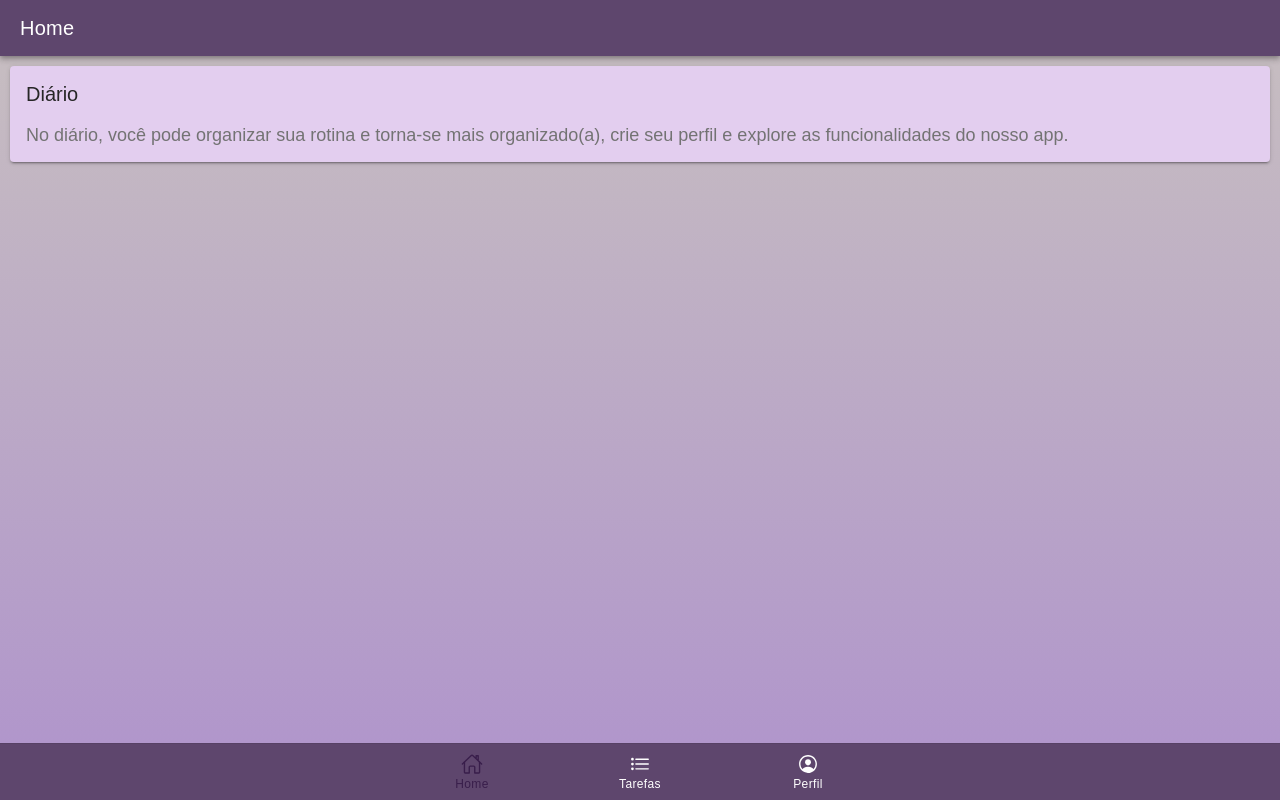
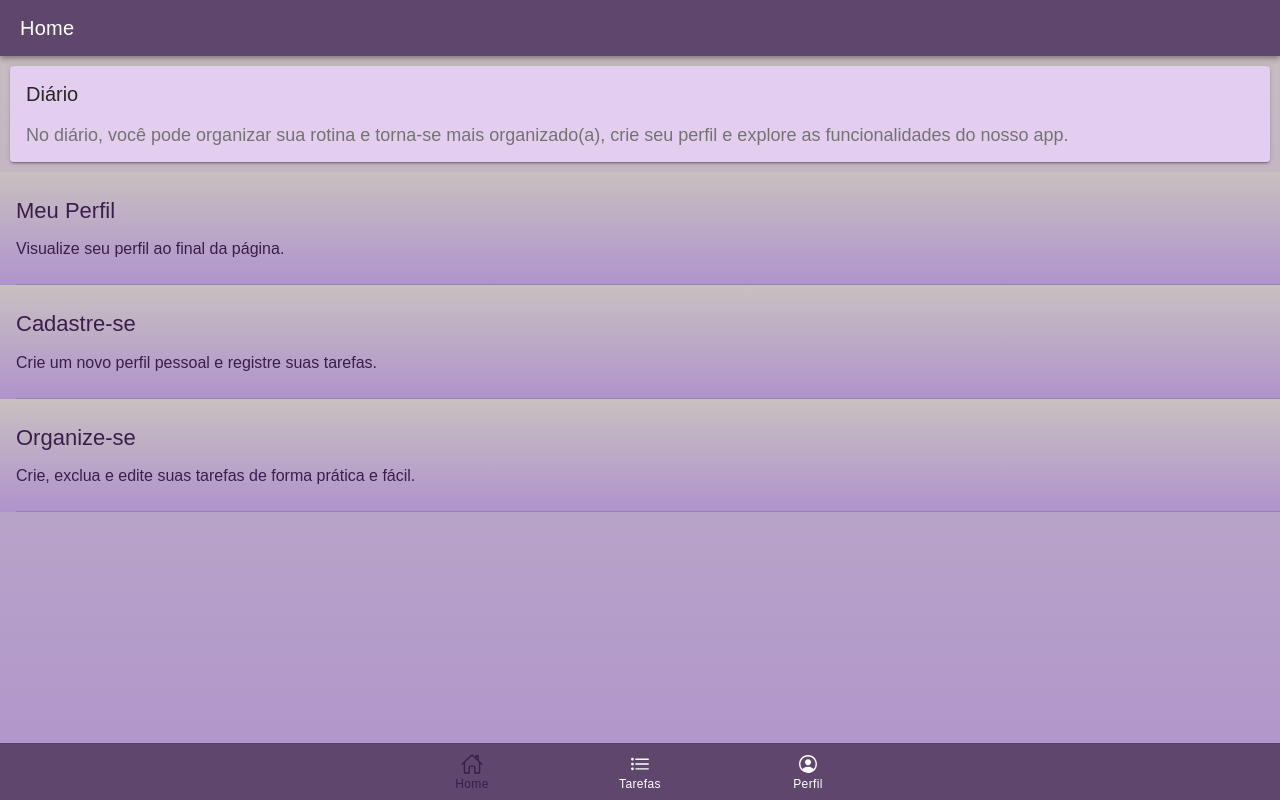
Before and after one commit to Anaritamed/codex-app-backEnd, a React (Create React App) app: page /home in a window 1280 px wide. Built offline with nearby package versions, Linux system fonts and the light colour scheme.

Commit message:
Cria tela inicial

```diff
--- a/src/pages/Home.tsx
+++ b/src/pages/Home.tsx
@@ -1,6 +1,5 @@
 import React from 'react';
-import { IonCard, IonCardContent, IonCardHeader, IonCardTitle, IonContent, IonHeader, IonPage, IonTitle, IonToolbar } from '@ionic/react';
-import ExploreContainer from '../components/ExploreContainer';
+import { IonCard, IonCardContent, IonCardHeader, IonCardTitle, IonContent, IonHeader, IonItem, IonLabel, IonPage, IonTitle, IonToolbar } from '@ionic/react';
 import './Home.css';
 
 const Home: React.FC = () => {
@@ -20,6 +19,26 @@ const Home: React.FC = () => {
           No diário, você pode organizar sua rotina e torna-se mais organizado(a), crie seu perfil e explore as funcionalidades do nosso app.
           </IonCardContent>
         </IonCard>
+        <IonItem button detail={false} routerLink='/perfil'>
+          <IonLabel>
+            <h3>Meu Perfil</h3>
+            <p>Visualize seu perfil ao final da página.</p>
+          </IonLabel>
+        </IonItem>
+
+        <IonItem button detail={false} routerLink='/perfil'>
+          <IonLabel>
+            <h3>Cadastre-se</h3>
+            <p>Crie um novo perfil pessoal e registre suas tarefas.</p>
+          </IonLabel>
+        </IonItem>
+
+        <IonItem button detail={false} routerLink='/tarefas'>
+          <IonLabel>
+            <h3>Organize-se</h3>
+            <p>Crie, exclua e edite suas tarefas de forma prática e fácil.</p>
+          </IonLabel>
+        </IonItem>
       </IonContent>
     </IonPage>
   );
```
